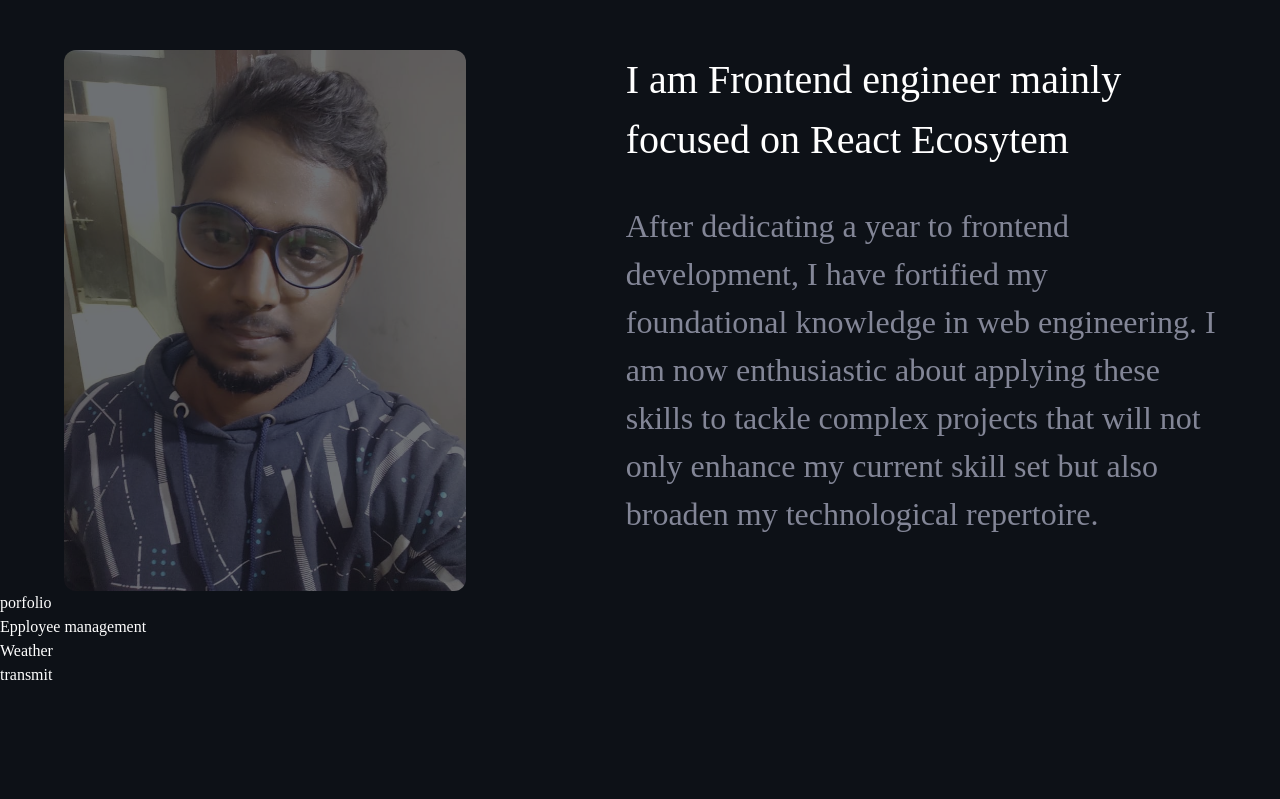
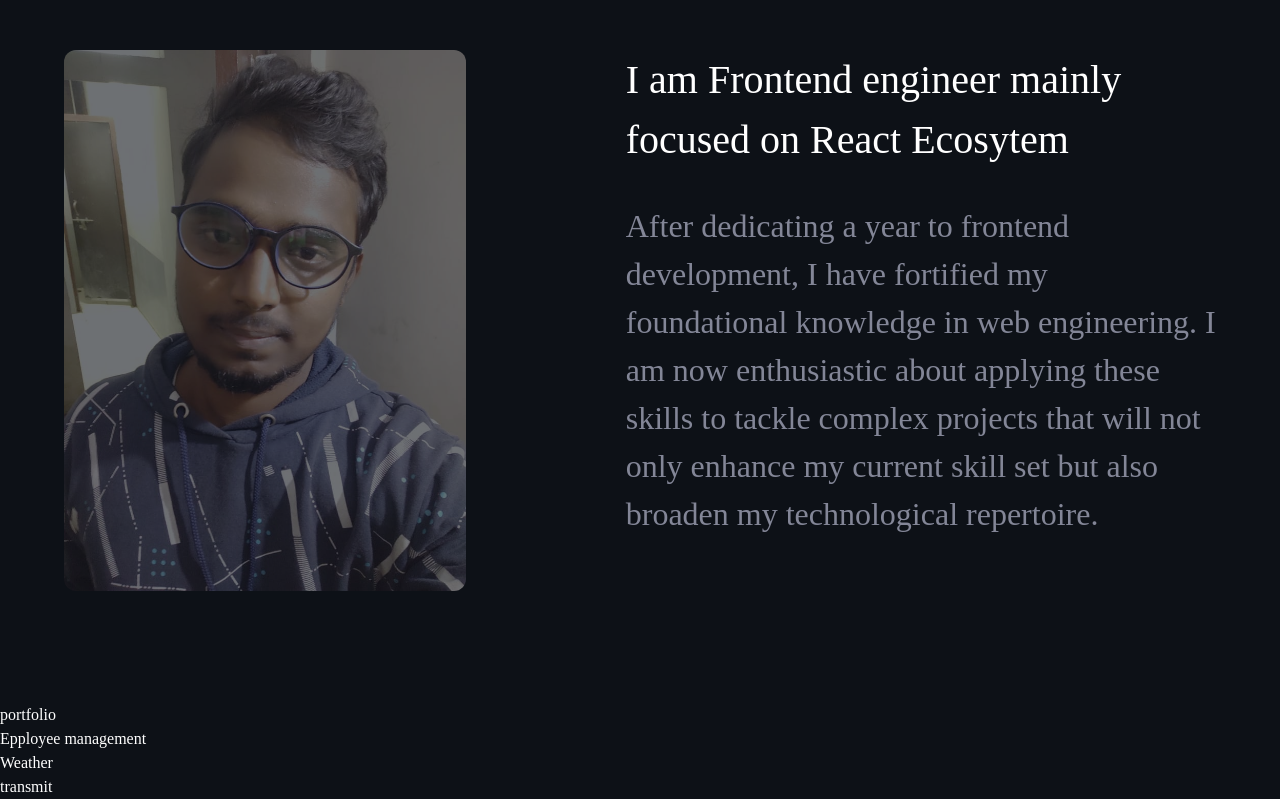
Before and after one commit to khurshedeth/data-entry, a Next.js app: page / in a window 1280 px wide. Shown: the part 828-1627 px from the top of the page. Before the commit the page ends 1515 px from the top, so only its background shows below. Built offline with nearby package versions, Linux system fonts and the light colour scheme.

Commit message:
four project

```diff
--- a/components/Projects.js
+++ b/components/Projects.js
@@ -2,8 +2,8 @@ import React from "react";
 
 function Projects() {
   return (
-    <div>
-      <div>porfolio</div>
+    <div className=" pt-28">
+      <div>portfolio</div>
       <div>Epployee management</div>
       <div>Weather </div>
       <div>transmit</div>
--- a/pages/index.js
+++ b/pages/index.js
@@ -18,7 +18,7 @@ export default function Home() {
         <NabBar />
         <Hero />
         <About />
-        <Projects />
+        <Projects/>
       </main>
     </div>
   );
```
